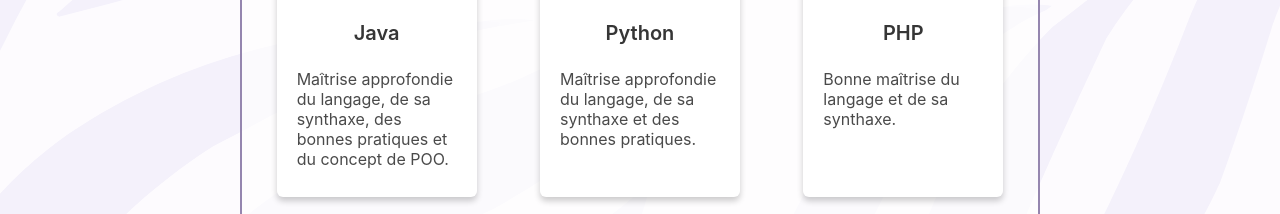
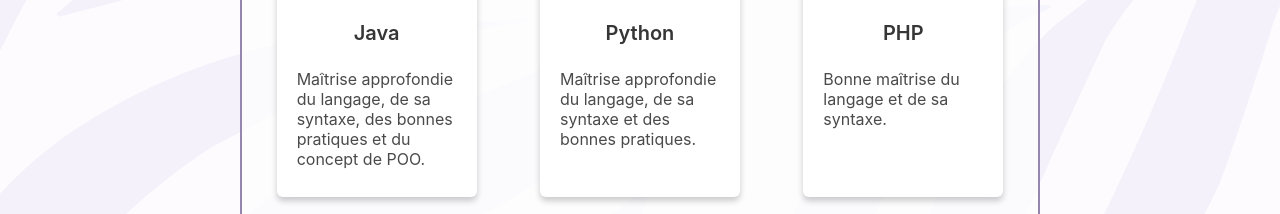
Before and after one commit to MatteoBernard/former_portfolio, a plain HTML site: page competences.html in a window 1280 px wide. Shown: the part 359-573 px from the top of the page. Drawn offline with nearby package versions, Linux system fonts and the light colour scheme.

Commit message:
fix competences

```diff
--- a/competences.html
+++ b/competences.html
@@ -62,7 +62,7 @@
                     <p class="title">Java</p>
                     <div>
                         <p class="subtitle">
-                            Maîtrise approfondie du langage, de sa synthaxe, des bonnes pratiques et du concept de POO.
+                            Maîtrise approfondie du langage, de sa syntaxe, des bonnes pratiques et du concept de POO.
                         </p>
                     </div>
                 </div>
@@ -76,7 +76,7 @@
                     <p class="title">Python</p>
                     <div>
                         <p class="subtitle">
-                            Maîtrise approfondie du langage, de sa synthaxe et des bonnes pratiques.
+                            Maîtrise approfondie du langage, de sa syntaxe et des bonnes pratiques.
                         </p>
                     </div>
                 </div>
@@ -90,7 +90,7 @@
                     <p class="title">PHP</p>
                     <div>
                         <p class="subtitle">
-                            Bonne maîtrise du langage et de sa synthaxe.
+                            Bonne maîtrise du langage et de sa syntaxe.
                         </p>
                     </div>
                 </div>
```
